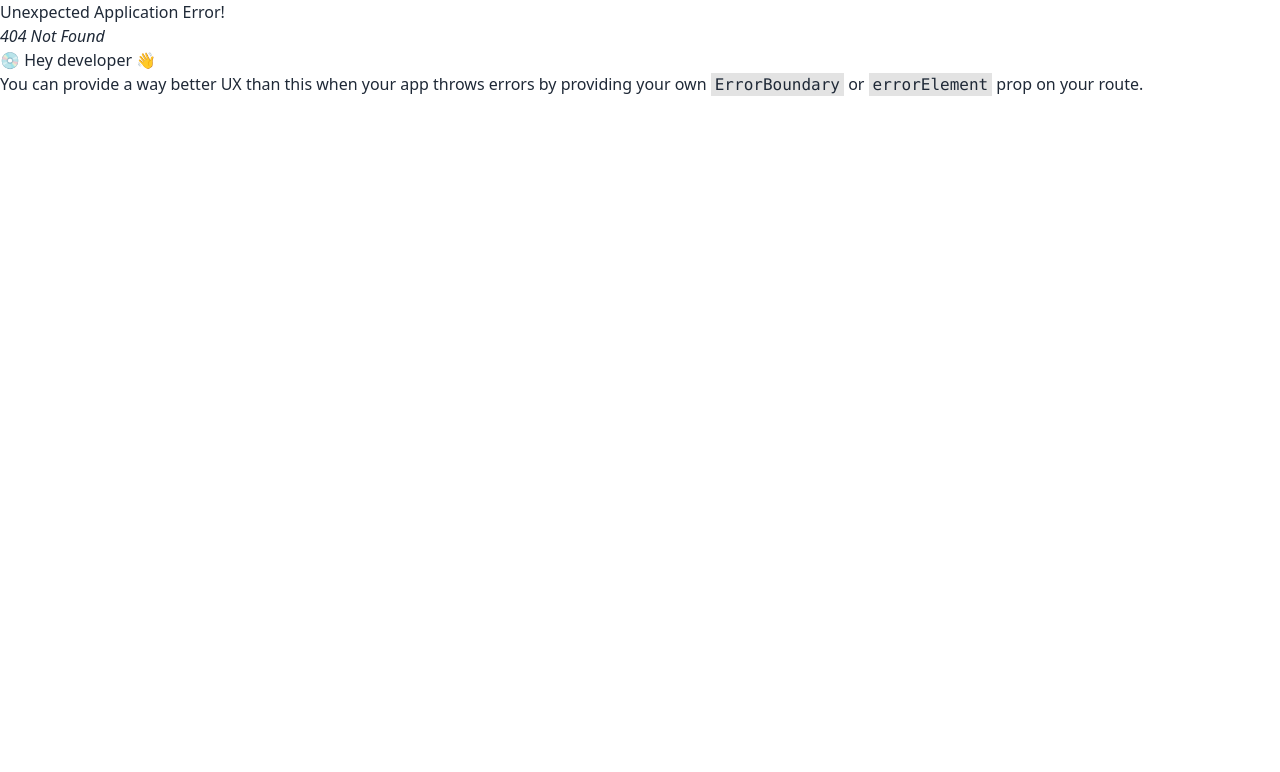
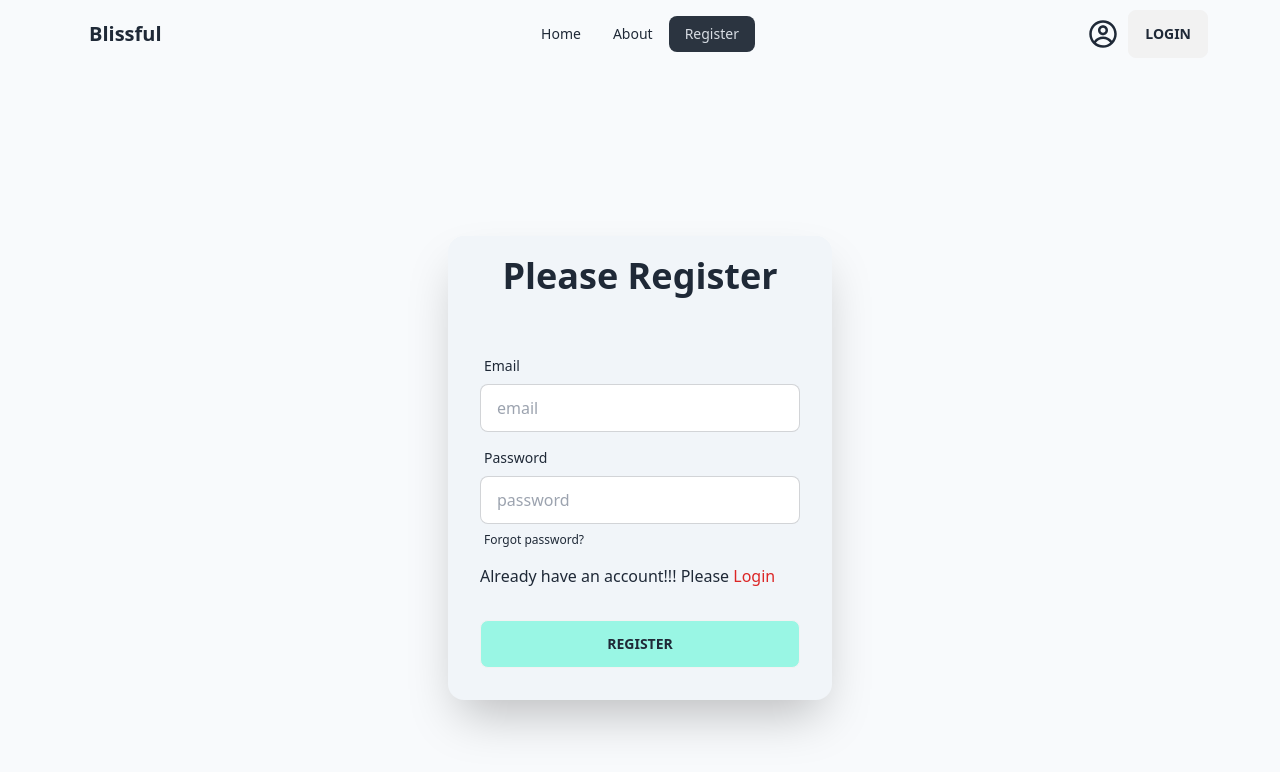
Before and after one commit to shimu-7/event-management, a React (Vite) app: page /register in a window 1280 px wide. Before the commit this address had no page. Shown: the top 772 px of the page. Built offline with nearby package versions, Linux system fonts and the light colour scheme.

Commit message:
services,footer, login and register page completed

```diff
--- a/src/components/Card.jsx
+++ b/src/components/Card.jsx
@@ -1,15 +1,17 @@
-
+import PropTypes from 'prop-types';
 
 const Card = ({event}) => {
+    const {name,price,image,des} = event;
     return (
         <div>
             <div className="card card-compact  bg-base-100 shadow-xl">
-                <figure><img src="/images/stock/photo-1606107557195-0e29a4b5b4aa.jpg" alt="Shoes" /></figure>
+                <figure><img src={image} className='w-full h-60' alt="Shoes" /></figure>
                 <div className="card-body">
-                    <h2 className="card-title">Shoes!</h2>
-                    <p>If a dog chews shoes whose shoes does he choose?</p>
+                    <h2 className="card-title">{name}</h2>
+                    <p>{des}</p>
+                    <p>Price: {price} Tk</p>
                     <div className="card-actions justify-end">
-                        <button className="btn btn-primary">Buy Now</button>
+                        <button className="btn bg-teal-100 w-full">Details</button>
                     </div>
                 </div>
             </div>
@@ -17,4 +19,9 @@
     );
 };
 
+Card.propTypes = {
+
+    event: PropTypes.object
+}
+
 export default Card;
--- a/src/components/Cards.jsx
+++ b/src/components/Cards.jsx
@@ -12,7 +12,7 @@
     }, [])
     return (
         <div>
-            <h2 className="text-3xl font-bold my-10 text-center">Services We Provide</h2>
+            <h2 className="text-3xl font-bold mt-12 mb-6 text-center">Services We Provide</h2>
             <div className="grid grid-cols-1 lg:grid-cols-3 gap-5">
                 {
                     events.map(event =><Card event={event} key={event.name}></Card>)
--- /dev/null
+++ b/src/components/Footer.jsx
@@ -0,0 +1,36 @@
+
+
+const Footer = () => {
+    return (
+        <div className="mt-10">
+
+            <footer className="footer p-10  text-base-content">
+                <nav>
+                    <header className="footer-title">Services</header>
+                    <a className="link link-hover">Venue Selection</a>
+                    <a className="link link-hover">Budget Management</a>
+                    <a className="link link-hover">Design and Decor</a>
+                    <a className="link link-hover">Guest Management</a>
+                </nav>
+                <nav>
+                    <header className="footer-title">Company</header>
+                    <a className="link link-hover">About us</a>
+                    <a className="link link-hover">Contact</a>
+                    <a className="link link-hover">Jobs</a>
+                    <a className="link link-hover">Press kit</a>
+                </nav>
+                <nav>
+                    <header className="footer-title">Social</header>
+                    <div className="grid grid-flow-col gap-4">
+                        <a><svg xmlns="http://www.w3.org/2000/svg" width="24" height="24" viewBox="0 0 24 24" className="fill-current"><path d="M24 4.557c-.883.392-1.832.656-2.828.775 1.017-.609 1.798-1.574 2.165-2.724-.951.564-2.005.974-3.127 1.195-.897-.957-2.178-1.555-3.594-1.555-3.179 0-5.515 2.966-4.797 6.045-4.091-.205-7.719-2.165-10.148-5.144-1.29 2.213-.669 5.108 1.523 6.574-.806-.026-1.566-.247-2.229-.616-.054 2.281 1.581 4.415 3.949 4.89-.693.188-1.452.232-2.224.084.626 1.956 2.444 3.379 4.6 3.419-2.07 1.623-4.678 2.348-7.29 2.04 2.179 1.397 4.768 2.212 7.548 2.212 9.142 0 14.307-7.721 13.995-14.646.962-.695 1.797-1.562 2.457-2.549z"></path></svg></a>
+                        <a><svg xmlns="http://www.w3.org/2000/svg" width="24" height="24" viewBox="0 0 24 24" className="fill-current"><path d="M19.615 3.184c-3.604-.246-11.631-.245-15.23 0-3.897.266-4.356 2.62-4.385 8.816.029 6.185.484 8.549 4.385 8.816 3.6.245 11.626.246 15.23 0 3.897-.266 4.356-2.62 4.385-8.816-.029-6.185-.484-8.549-4.385-8.816zm-10.615 12.816v-8l8 3.993-8 4.007z"></path></svg></a>
+                        <a><svg xmlns="http://www.w3.org/2000/svg" width="24" height="24" viewBox="0 0 24 24" className="fill-current"><path d="M9 8h-3v4h3v12h5v-12h3.642l.358-4h-4v-1.667c0-.955.192-1.333 1.115-1.333h2.885v-5h-3.808c-3.596 0-5.192 1.583-5.192 4.615v3.385z"></path></svg></a>
+                    </div>
+                </nav>
+            </footer>
+
+        </div>
+    );
+};
+
+export default Footer;
--- a/src/pages/Home.jsx
+++ b/src/pages/Home.jsx
@@ -1,5 +1,6 @@
 import Banner from "../components/Banner";
 import Cards from "../components/Cards";
+import Footer from "../components/Footer";
 import Navbar from "../shared/Navbar";
 
 
@@ -10,6 +11,7 @@
             {/* <h2 className="text-3xl">this is home page</h2> */}
             <Banner></Banner>
             <Cards></Cards>
+            <Footer></Footer>
         </div>
     );
 };
--- /dev/null
+++ b/src/pages/Login.jsx
@@ -0,0 +1,45 @@
+import { Link } from "react-router-dom";
+import Navbar from "../shared/Navbar";
+
+
+const Login = () => {
+    return (
+        <div>
+            <Navbar></Navbar>
+            <div className="hero min-h-screen ">
+
+                <div className="hero-content flex-col">
+
+                    <div className="card flex-shrink-0 w-full max-w-sm shadow-2xl bg-slate-100 mx-8">
+
+                        <h1 className="text-4xl font-bold text-center my-5">Login now!</h1>
+                        <form className="card-body">
+                            <div className="form-control">
+                                <label className="label">
+                                    <span className="label-text">Email</span>
+                                </label>
+                                <input type="email" placeholder="email" className="input input-bordered" name="email" required />
+                            </div>
+                            <div className="form-control">
+                                <label className="label">
+                                    <span className="label-text">Password</span>
+                                </label>
+                                <input type="password" placeholder="password" className="input input-bordered" name="password" required />
+                                <label className="label">
+                                    <a href="#" className="label-text-alt link link-hover">Forgot password?</a>
+                                </label>
+                            </div>
+                            <p>New here!!! Please <Link to="/register" className="text-red-600">Register</Link></p>
+                            <div className="form-control mt-6">
+                                <button className="btn bg-teal-200">Login</button>
+                            </div>
+                        </form>
+                    </div>
+                </div>
+            </div>
+
+        </div>
+    );
+};
+
+export default Login;
--- /dev/null
+++ b/src/pages/Register.jsx
@@ -0,0 +1,45 @@
+import { Link } from "react-router-dom";
+import Navbar from "../shared/Navbar";
+
+
+const Register = () => {
+    return (
+        <div>
+            <Navbar></Navbar>
+            <div className="hero min-h-screen ">
+
+                <div className="hero-content flex-col">
+
+                    <div className="card flex-shrink-0 w-full max-w-sm shadow-2xl bg-slate-100 mx-8">
+
+                        <h1 className="text-4xl font-bold text-center my-5">Please Register</h1>
+                        <form className="card-body">
+                            <div className="form-control">
+                                <label className="label">
+                                    <span className="label-text">Email</span>
+                                </label>
+                                <input type="email" placeholder="email" className="input input-bordered" name="email" required />
+                            </div>
+                            <div className="form-control">
+                                <label className="label">
+                                    <span className="label-text">Password</span>
+                                </label>
+                                <input type="password" placeholder="password" className="input input-bordered" name="password" required />
+                                <label className="label">
+                                    <a href="#" className="label-text-alt link link-hover">Forgot password?</a>
+                                </label>
+                            </div>
+                            <p>Already have an account!!! Please <Link to="/login" className="text-red-600">Login</Link></p>
+                            <div className="form-control mt-6">
+                                <button className="btn bg-teal-200">Register</button>
+                            </div>
+                        </form>
+                    </div>
+                </div>
+            </div>
+
+        </div>
+    );
+};
+
+export default Register;
--- a/src/shared/Navbar.jsx
+++ b/src/shared/Navbar.jsx
@@ -1,4 +1,4 @@
-import { NavLink } from "react-router-dom";
+import { Link, NavLink } from "react-router-dom";
 import { CgProfile } from "react-icons/cg";
 
 
@@ -23,7 +23,7 @@
                             {links}
                         </ul>
                     </div>
-                    <a className="btn btn-ghost normal-case text-xl">Blissful Beginnings</a>
+                    <a className="btn btn-ghost normal-case text-xl">Blissful</a>
                 </div>
                 <div className="navbar-center hidden lg:flex">
                     <ul className="menu menu-horizontal px-1">
@@ -36,7 +36,7 @@
                     <div className="w-10 rounded-full">
                         <CgProfile className="text-3xl"></CgProfile>
                     </div>
-                    <a className="btn">Login</a>
+                    <a className="btn"><Link to="/login">Login</Link></a>
                 </div>
             </div>
         </div>
```
Also changed, not shown: src/routes/Router.jsx (+10 -0 lines), 1 other file (tests, documents, lock files or other folders).
